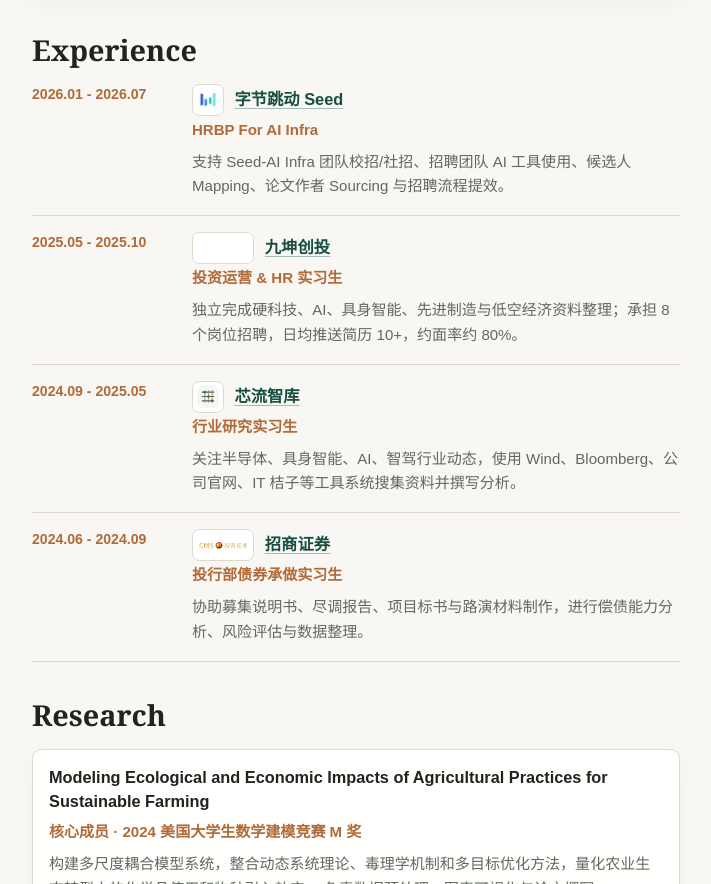
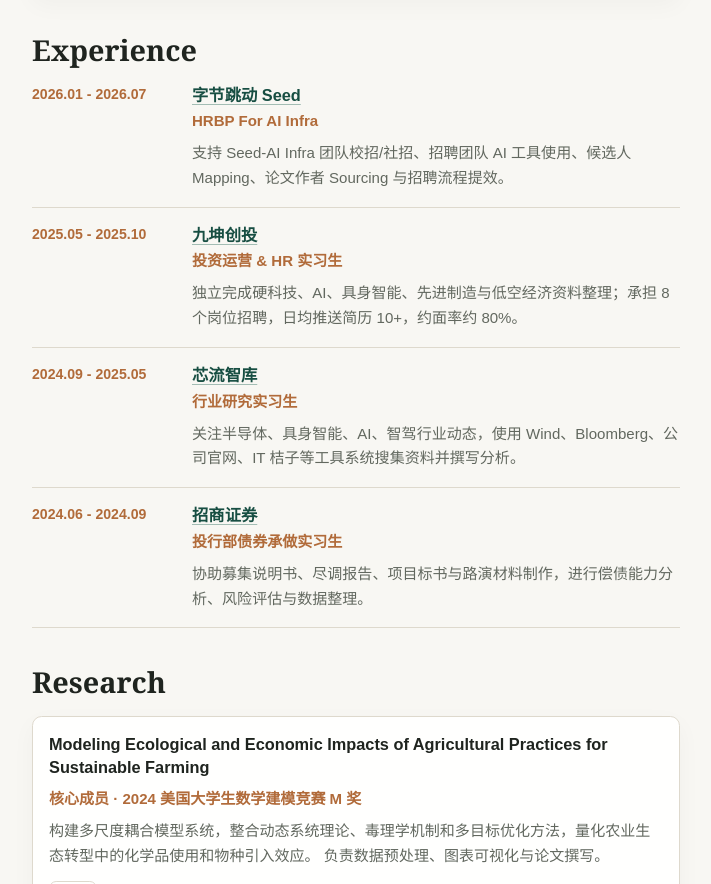
Before and after one commit to Zc-RUC/-, a plain HTML site: page index.html in a window 1280 px wide. Shown: the part 1284-2168 px from the top of the page, without its empty margins (472-1183 px from the left). Drawn offline with Linux system fonts and the light colour scheme.

Commit message:
Remove experience company logos

```diff
--- a/index.html
+++ b/index.html
@@ -182,10 +182,7 @@
             <article class="timeline-item">
               <time>2026.01 - 2026.07</time>
               <div>
-                <h3 class="company-heading">
-                  <img class="company-logo" src="assets/logos/bytedance-seed.ico" alt="" />
-                  <a class="company-link" href="https://seed.bytedance.com/zh/" target="_blank" rel="noreferrer">字节跳动 Seed</a>
-                </h3>
+                <h3><a class="company-link" href="https://seed.bytedance.com/zh/" target="_blank" rel="noreferrer">字节跳动 Seed</a></h3>
                 <p class="role-title">HRBP For AI Infra</p>
                 <p>支持 Seed-AI Infra 团队校招/社招、招聘团队 AI 工具使用、候选人 Mapping、论文作者 Sourcing 与招聘流程提效。</p>
               </div>
@@ -193,10 +190,7 @@
             <article class="timeline-item">
               <time>2025.05 - 2025.10</time>
               <div>
-                <h3 class="company-heading">
-                  <img class="company-logo company-logo-wide" src="assets/logos/ubiquant-logo.png" alt="" />
-                  <a class="company-link" href="https://www.ubiquantpartners.com/" target="_blank" rel="noreferrer">九坤创投</a>
-                </h3>
+                <h3><a class="company-link" href="https://www.ubiquantpartners.com/" target="_blank" rel="noreferrer">九坤创投</a></h3>
                 <p class="role-title">投资运营 & HR 实习生</p>
                 <p>独立完成硬科技、AI、具身智能、先进制造与低空经济资料整理；承担 8 个岗位招聘，日均推送简历 10+，约面率约 80%。</p>
               </div>
@@ -204,10 +198,7 @@
             <article class="timeline-item">
               <time>2024.09 - 2025.05</time>
               <div>
-                <h3 class="company-heading">
-                  <img class="company-logo" src="assets/logos/xinliu-logo.svg" alt="" />
-                  <a class="company-link" href="https://xueqiu.com/u/5165301084" target="_blank" rel="noreferrer">芯流智库</a>
-                </h3>
+                <h3><a class="company-link" href="https://xueqiu.com/u/5165301084" target="_blank" rel="noreferrer">芯流智库</a></h3>
                 <p class="role-title">行业研究实习生</p>
                 <p>关注半导体、具身智能、AI、智驾行业动态，使用 Wind、Bloomberg、公司官网、IT 桔子等工具系统搜集资料并撰写分析。</p>
               </div>
@@ -215,10 +206,7 @@
             <article class="timeline-item">
               <time>2024.06 - 2024.09</time>
               <div>
-                <h3 class="company-heading">
-                  <img class="company-logo company-logo-wide" src="assets/logos/cmschina-logo.png" alt="" />
-                  <a class="company-link" href="https://www.cmschina.com/" target="_blank" rel="noreferrer">招商证券</a>
-                </h3>
+                <h3><a class="company-link" href="https://www.cmschina.com/" target="_blank" rel="noreferrer">招商证券</a></h3>
                 <p class="role-title">投行部债券承做实习生</p>
                 <p>协助募集说明书、尽调报告、项目标书与路演材料制作，进行偿债能力分析、风险评估与数据整理。</p>
               </div>
--- a/styles.css
+++ b/styles.css
@@ -314,28 +314,6 @@ a {
   text-decoration-color: currentColor;
 }
 
-.company-heading {
-  display: flex;
-  align-items: center;
-  gap: 0.65rem;
-}
-
-.company-logo {
-  flex: 0 0 auto;
-  width: 2rem;
-  height: 2rem;
-  border: 1px solid var(--line);
-  border-radius: 0.45rem;
-  background: #fff;
-  object-fit: contain;
-  padding: 0.22rem;
-}
-
-.company-logo-wide {
-  width: 3.9rem;
-  padding: 0.24rem 0.36rem;
-}
-
 .entry-card p,
 .timeline-item p {
   margin: 0.45rem 0 0;
```
Also changed, not shown: assets/logos/bytedance-seed.ico (deleted), assets/logos/cmschina-logo.png (deleted), assets/logos/ubiquant-logo.png (deleted), assets/logos/xinliu-logo.svg (deleted).
